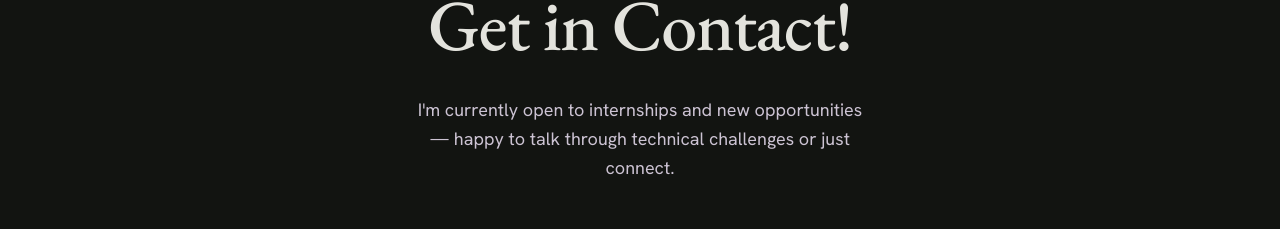
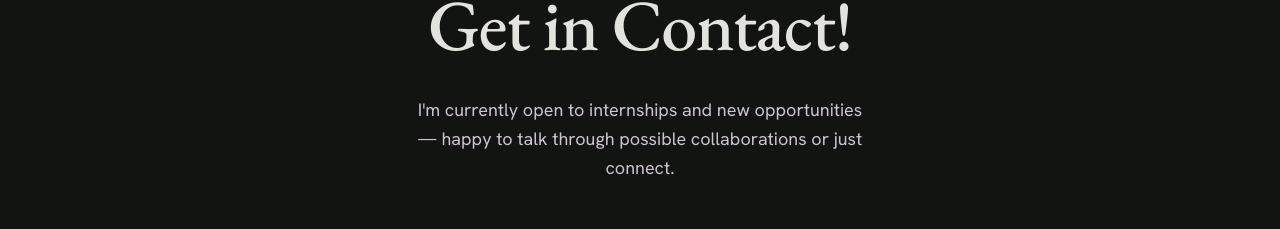
Before and after one commit to boomypig/portfolio, a React (Vite) app: page /contact in a window 1280 px wide. Shown: the part 200-429 px from the top of the page. Built offline with nearby package versions, Linux system fonts and the light colour scheme.

Commit message:
just changed contacct

```diff
--- a/src/pages/Contact.jsx
+++ b/src/pages/Contact.jsx
@@ -13,7 +13,7 @@ export default function Contact() {
       </h1>
       <p className="mt-8 max-w-md text-on-surface-variant">
         I'm currently open to internships and new opportunities — happy to talk
-        through technical challenges or just connect.
+        through possible collaborations or just connect.
       </p>
 
       <a
```
